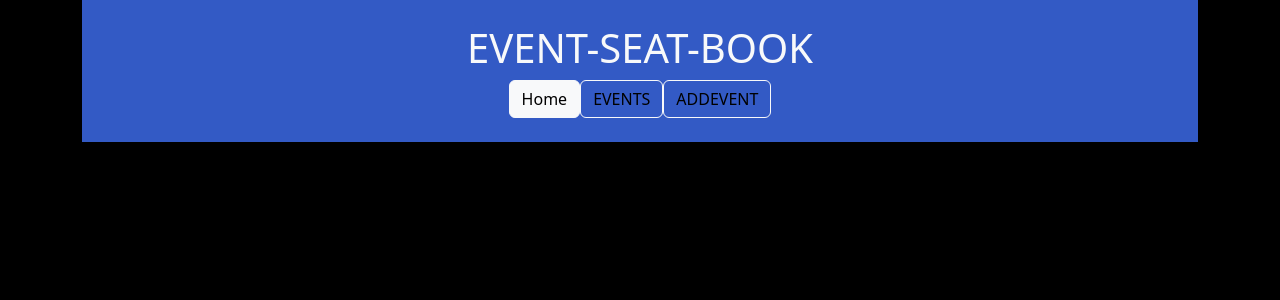
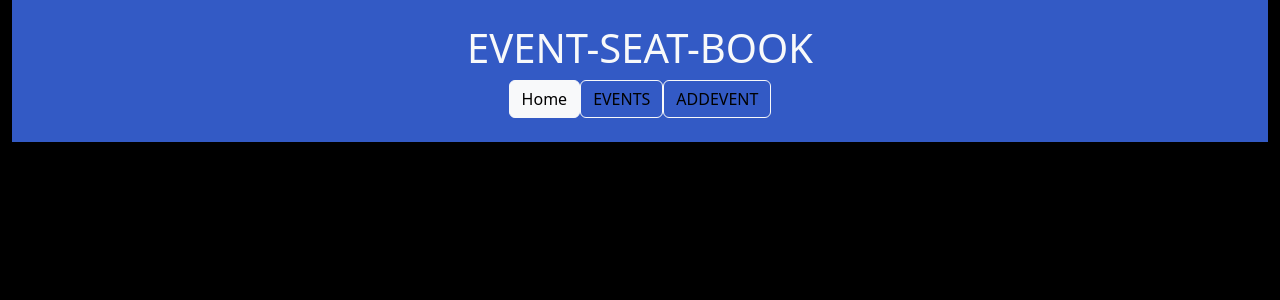
Before and after one commit to DANNJUGUNA/event-sit-booking, a React (Create React App) app: page / in a window 1280 px wide. Shown: the top 300 px of the page. Built offline with nearby package versions, Linux system fonts and the light colour scheme; data requests are answered from the project's data file.

Commit message:
finished

```diff
--- a/public/index.html
+++ b/public/index.html
@@ -28,7 +28,7 @@
   </head>
   <body>
     <noscript>You need to enable JavaScript to run this app.</noscript>
-    <div id="root" class="container"></div>
+    <div id="root"></div>
     <!--
       This HTML file is a template.
       If you open it directly in the browser, you will see an empty page.
--- a/src/App.js
+++ b/src/App.js
@@ -16,7 +16,7 @@ const handleRerender=(event)=>{
   setEvents([...events,event])
 }
   return (
-    <div >
+    <div className="container-fluid" >
      <Navbar/>
      <Routes>
 
--- a/src/index.css
+++ b/src/index.css
@@ -1,5 +1,6 @@
 @import url("https://cdn.jsdelivr.net/npm/bootstrap@5.2.3/dist/css/bootstrap.min.css");
 @import url('https://fonts.googleapis.com/css2?family=Outfit:wght@100;300;400;500;600;700;800&display=swap');
+
 
 body{
     background-color:rgb(0, 0, 0);
```
